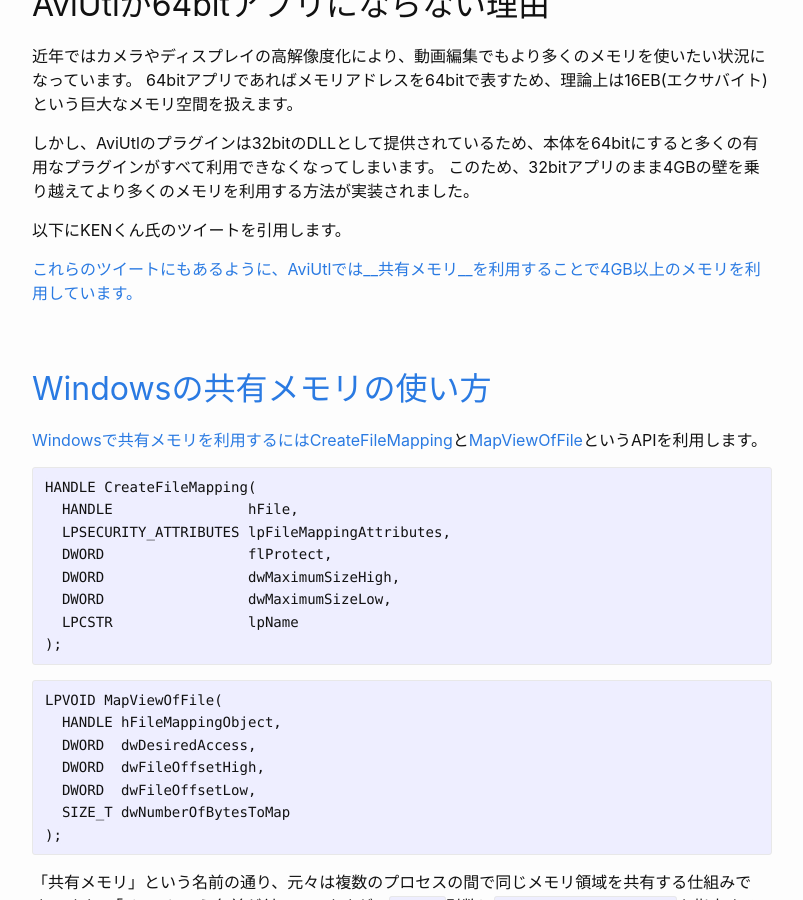
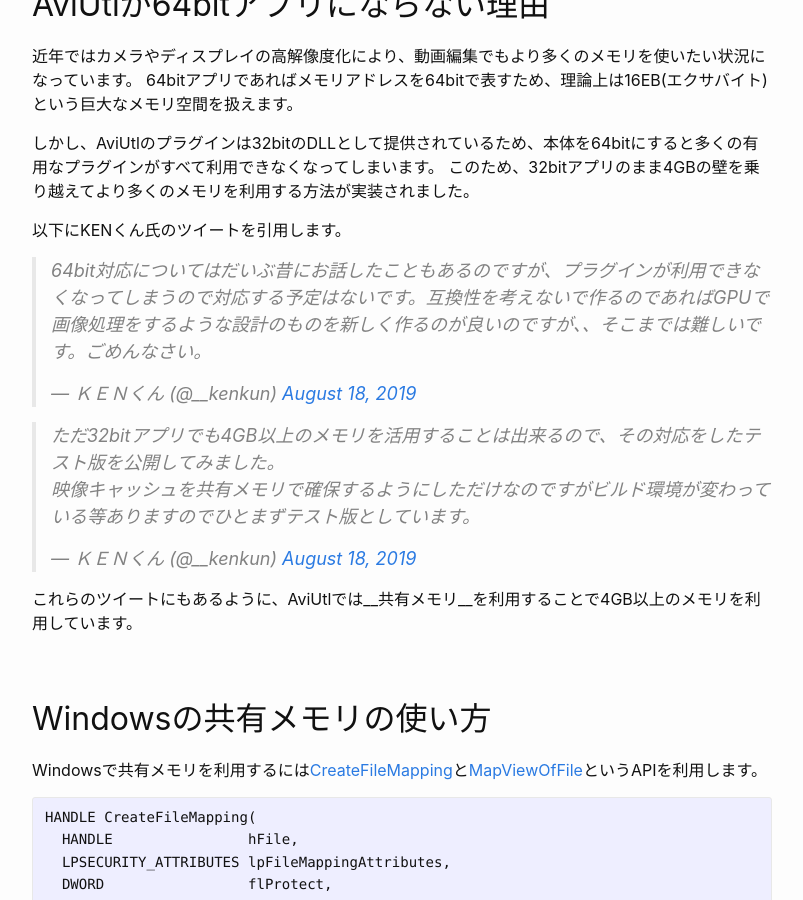
Before and after one commit to makiuchi-d/makiuchi-d.github.io, a Jekyll site: the page built from _posts/2019-11-18-qiita-85e8f10210bcccf946b2.ja.md, in a window 1280 px wide and 900 px high, scrolled down 855 px. Shown: the whole window, without its empty margins (238-1041 px from the left). Built offline with Jekyll 4.4.1, drawn with Linux system fonts in a browser that asks for light colours; comment, search, counter and statistics services are not loaded.

Commit message:
quoted from twitter

```diff
--- a/_posts/2019-11-18-qiita-85e8f10210bcccf946b2.ja.md
+++ b/_posts/2019-11-18-qiita-85e8f10210bcccf946b2.ja.md
@@ -34,8 +34,8 @@
 
 以下にKENくん氏のツイートを引用します。
 
-<blockquote class="twitter-tweet"><a href="https://twitter.com/__kenkun/status/1163023903721050118"/></blockquote>
-<blockquote class="twitter-tweet"><a href="https://twitter.com/__kenkun/status/1163024378088456193"/></blockquote>
+<blockquote class="twitter-tweet"><p lang="ja" dir="ltr">64bit対応についてはだいぶ昔にお話したこともあるのですが、プラグインが利用できなくなってしまうので対応する予定はないです。互換性を考えないで作るのであればGPUで画像処理をするような設計のものを新しく作るのが良いのですが、、そこまでは難しいです。ごめんなさい。</p>&mdash; ＫＥＮくん (@__kenkun) <a href="https://twitter.com/__kenkun/status/1163023903721050118?ref_src=twsrc%5Etfw">August 18, 2019</a></blockquote> <script async src="https://platform.twitter.com/widgets.js" charset="utf-8"></script>
+<blockquote class="twitter-tweet"><p lang="ja" dir="ltr">ただ32bitアプリでも4GB以上のメモリを活用することは出来るので、その対応をしたテスト版を公開してみました。<br>映像キャッシュを共有メモリで確保するようにしただけなのですがビルド環境が変わっている等ありますのでひとまずテスト版としています。</p>&mdash; ＫＥＮくん (@__kenkun) <a href="https://twitter.com/__kenkun/status/1163024378088456193?ref_src=twsrc%5Etfw">August 18, 2019</a></blockquote> <script async src="https://platform.twitter.com/widgets.js" charset="utf-8"></script>
 
 これらのツイートにもあるように、AviUtlでは__共有メモリ__を利用することで4GB以上のメモリを利用しています。
 
```
